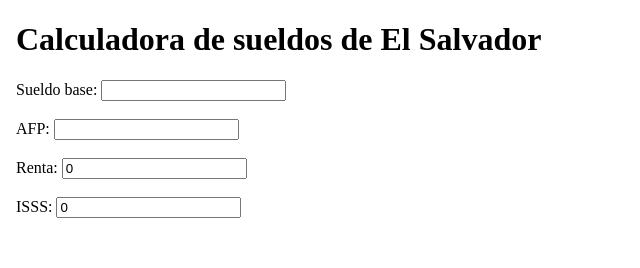
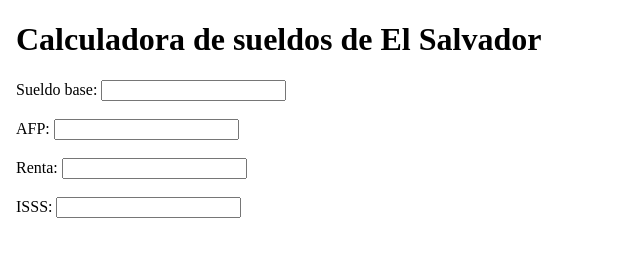
Before and after one commit to miguelgonzalezR/labufgII, an Angular app: page / in a window 1280 px wide. Shown: the top 268 px of the page, without its empty margins (0-640 px from the left). Built offline with nearby package versions, Linux system fonts and the light colour scheme.

Commit message:
Obtencion de datos

```diff
--- a/src/app/sueldos/sueldos.component.html
+++ b/src/app/sueldos/sueldos.component.html
@@ -8,10 +8,10 @@
 
 <br><br>
 <label for="">Renta: </label>
-<input type="number" value="0">
+<input [(ngModel)]="RENTA" type="number" value="0">
 <br><br>
 <label for="">ISSS: </label>
-<input type="text" name="" id="" value="0">
+<input [(ngModel)]="ISSS"type="number" value="0">
 <br><br><br><br>
 <button (click)="CalcularS()">Calcular sueldo final</button>
 <br><br>
--- a/src/app/sueldos/sueldos.component.ts
+++ b/src/app/sueldos/sueldos.component.ts
@@ -12,12 +12,19 @@ export class SueldosComponent {
 
   SueldoI = '';
   AFP = '';
+  RENTA = '';
+  ISSS = '';
 
   CalcularS(){
     const sueldo = this.SueldoI;
-    const AFPts = this.AFP
+    const AFPts = this.AFP;
+    const Rentas = this.RENTA;
+    const ISSES = this.ISSS;
+
     console.log(typeof sueldo);
     console.log(AFPts)
+    console.log(Rentas)
+    console.log(ISSES)
   }
 
 
```
